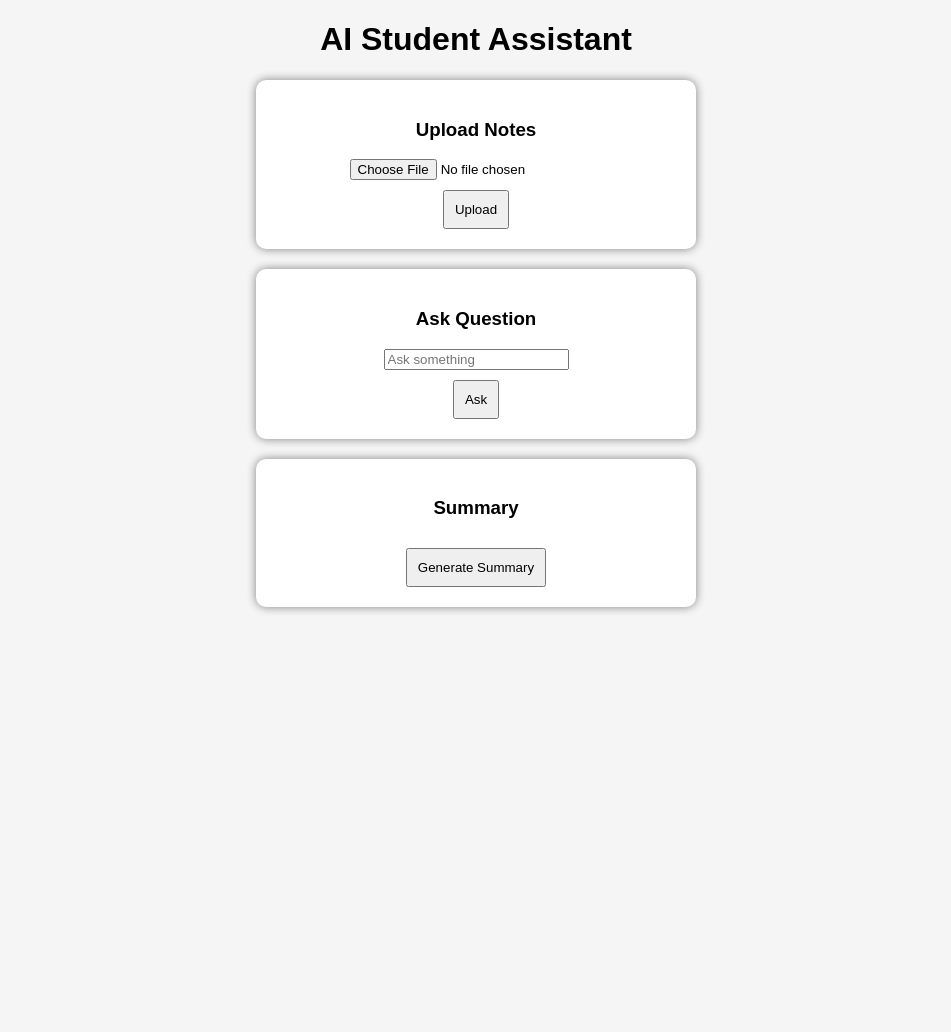
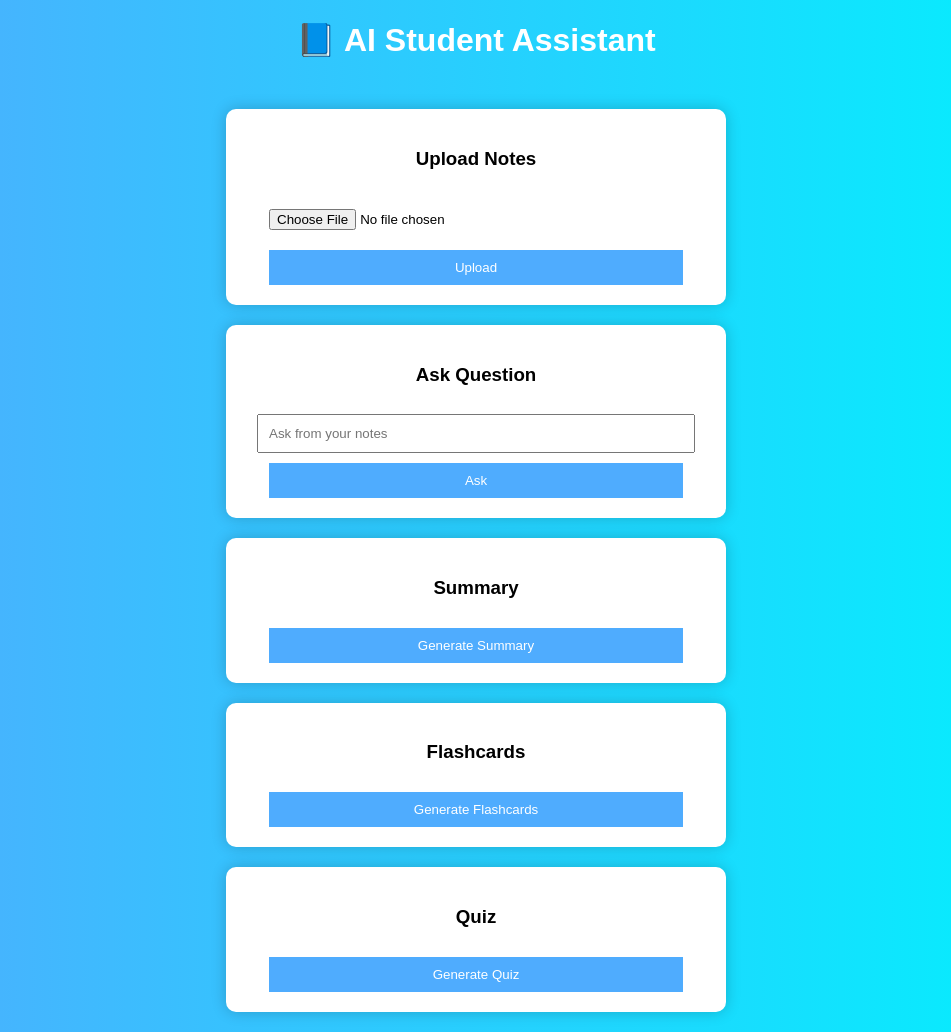
Before and after one commit to 1da23cs204cs-boop/ai-student-assistant, a Flask app: page / in a window 1280 px wide. Shown: the whole page, without its empty margins (164-1115 px from the left). Before the commit the page ends 613 px from the top, so only its background shows below. Run offline with Flask 3, Linux system fonts and the light colour scheme.

Commit message:
Update index.html

```diff
--- a/templates/index.html
+++ b/templates/index.html
@@ -5,32 +5,55 @@
     <style>
         body {
             font-family: Arial;
-            background: #f5f5f5;
+            background: linear-gradient(to right, #4facfe, #00f2fe);
             text-align: center;
+            color: white;
         }
+
+        .container {
+            width: 500px;
+            margin: auto;
+            margin-top: 50px;
+        }
+
         .box {
             background: white;
+            color: black;
             padding: 20px;
-            margin: 20px auto;
-            width: 400px;
+            margin: 20px 0;
             border-radius: 10px;
-            box-shadow: 0 0 10px gray;
+            box-shadow: 0 0 15px rgba(0,0,0,0.2);
         }
-        button {
+
+        input, button {
             padding: 10px;
             margin-top: 10px;
+            width: 90%;
+        }
+
+        button {
+            background: #4facfe;
+            color: white;
+            border: none;
+            cursor: pointer;
+        }
+
+        button:hover {
+            background: #007bff;
         }
     </style>
 </head>
+
 <body>
 
-<h1>AI Student Assistant</h1>
+<h1>📘 AI Student Assistant</h1>
+
+<div class="container">
 
     <div class="box">
         <h3>Upload Notes</h3>
         <form action="/upload" method="post" enctype="multipart/form-data">
             <input type="file" name="file">
-        <br>
             <button type="submit">Upload</button>
         </form>
     </div>
@@ -38,8 +61,7 @@
     <div class="box">
         <h3>Ask Question</h3>
         <form action="/ask" method="post">
-        <input type="text" name="question" placeholder="Ask something">
-        <br>
+            <input type="text" name="question" placeholder="Ask from your notes">
             <button type="submit">Ask</button>
         </form>
     </div>
@@ -49,5 +71,17 @@
         <a href="/summary"><button>Generate Summary</button></a>
     </div>
 
+    <div class="box">
+        <h3>Flashcards</h3>
+        <a href="/flashcards"><button>Generate Flashcards</button></a>
+    </div>
+
+    <div class="box">
+        <h3>Quiz</h3>
+        <a href="/quiz"><button>Generate Quiz</button></a>
+    </div>
+
+</div>
+
 </body>
 </html>
```
Lines whose indentation alone changed are shown as unchanged.
